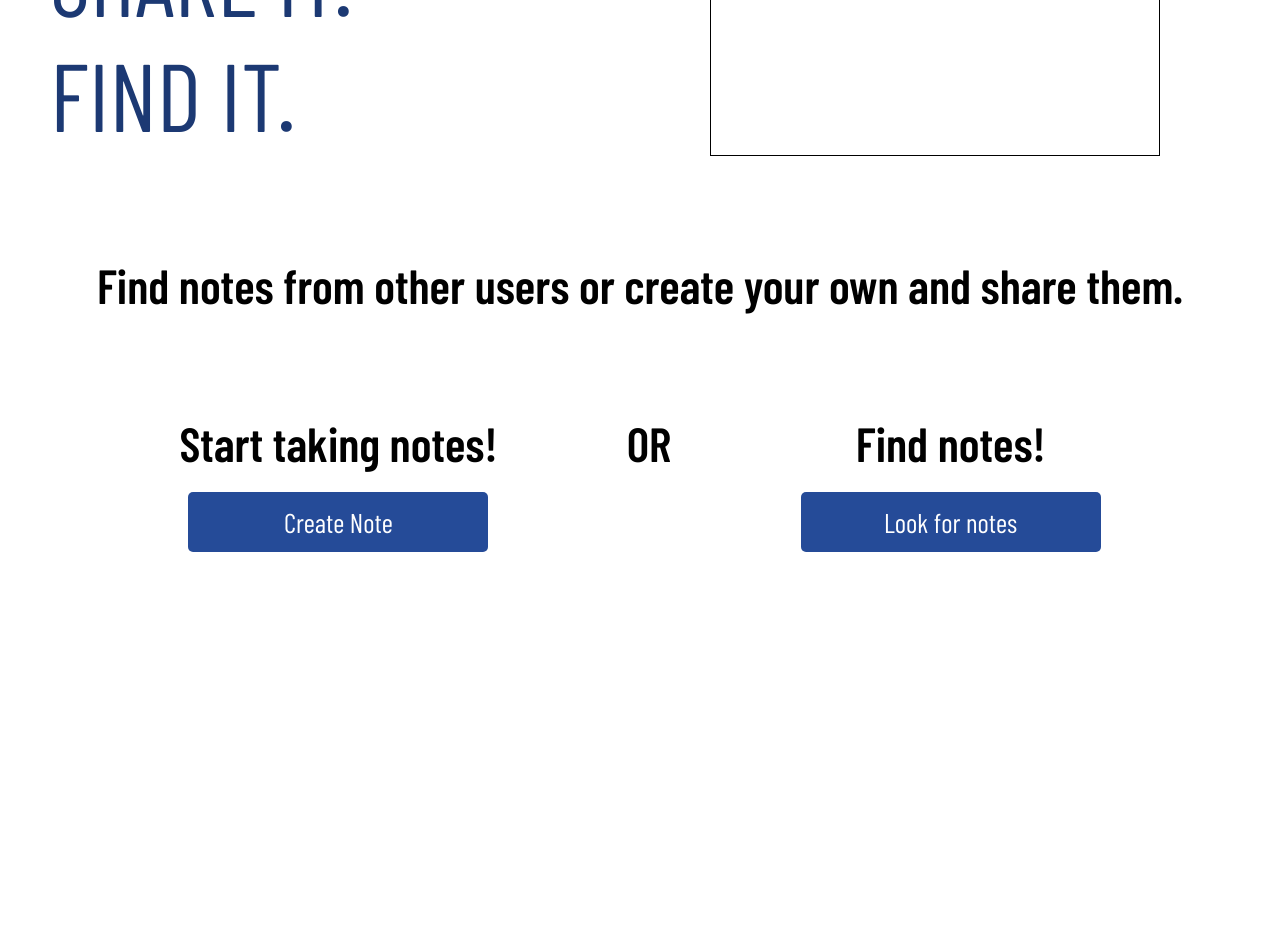
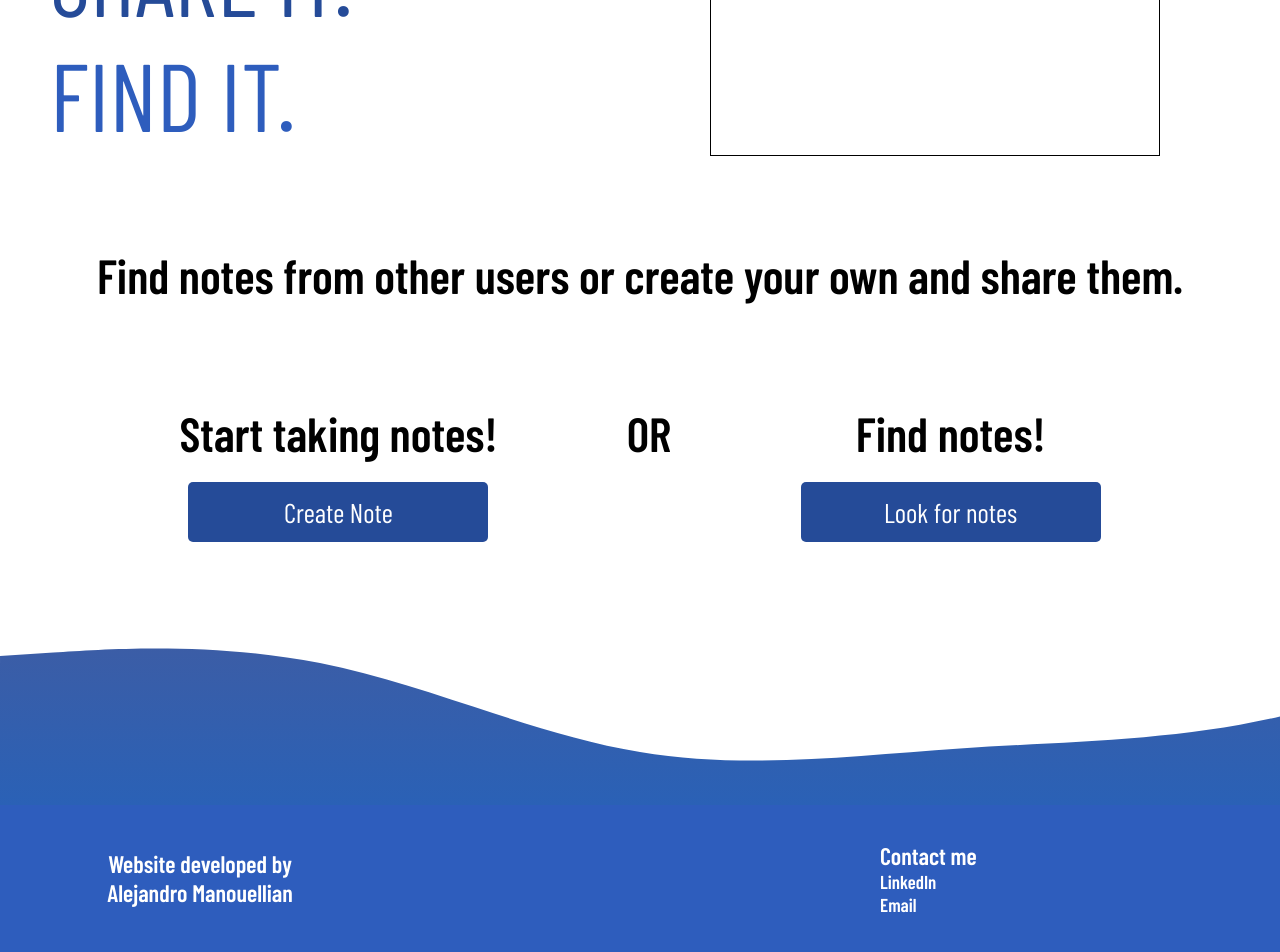
Before and after one commit to aleema95/notes-app-js, a React (Vite) app in the folder client/: page / in a window 1280 px wide. Shown: the part 304-1256 px from the top of the page. Before the commit the page ends 906 px from the top, so only its background shows below. Built offline with nearby package versions, Linux system fonts and the light colour scheme; a web font is replaced by a local one.

Commit message:
add home page

```diff
--- /dev/null
+++ b/client/src/assets/svg/Wave.jsx
@@ -0,0 +1,31 @@
+import * as React from "react"
+
+const SvgComponent = (props) => (
+  <svg
+    style={{
+      transform: "rotate(0deg)",
+      transition: ".3s",
+      marginBottom: "-5px"
+    }}
+    viewBox="0 0 1440 240"
+    xmlns="http://www.w3.org/2000/svg"
+    {...props}
+  >
+    <defs>
+      <linearGradient id="a" x1={0} x2={0} y1={1} y2={0}>
+        <stop stopColor="rgba(41.785, 96.686, 182.463, 1)" offset="0%" />
+        <stop stopColor="rgba(63.611, 92.002, 161.972, 1)" offset="100%" />
+      </linearGradient>
+    </defs>
+    <path
+      style={{
+        transform: "translate(0,0)",
+        opacity: 1,
+      }}
+      fill="url(#a)"
+      d="m0 72 60-4c60-4 180-12 300 12s240 80 360 100 240 4 360-4 240-8 360-36 240-84 360-108 240-16 360 0 240 40 360 60 240 36 360 56 240 44 360 48 240-12 360-28 240-32 360-36 240 4 360-4 240-32 360-56 240-48 360-28 240 84 360 112 240 20 360 12 240-16 360-28 240-28 360-24 240 28 360 20 240-48 360-52 240 28 360 32 240-20 360-20 240 24 360 20 240-36 300-52l60-16v192H0Z"
+    />
+  </svg>
+)
+
+export default SvgComponent
--- a/client/src/components/Home/Home.jsx
+++ b/client/src/components/Home/Home.jsx
@@ -1,5 +1,6 @@
 import React from 'react'
 import Navbar from '../Navbar/Navbar'
+import Wave from '../../assets/svg/Wave'
 import s from './Home.module.scss'
 
 export default function Home() {
@@ -9,9 +10,9 @@ export default function Home() {
       <section>
         <div className={s.hero_container}>
           <div className={s.hero_title_container}>
-            <h1 className={s.hero_title}>NOTE IT.</h1>
-            <h1 className={s.hero_title}>SHARE IT.</h1>
-            <h1 className={s.hero_title}>FIND IT.</h1>
+            <h1 className={`${s.hero_title} ${s.first_title}`}>NOTE IT.</h1>
+            <h1 className={`${s.hero_title} ${s.second_title}`}>SHARE IT.</h1>
+            <h1 className={`${s.hero_title} ${s.third_title}`}>FIND IT.</h1>
           </div>
           <div className={s.hero_card_component_container}>
             <h1 className={s.hero_card_component}>card component</h1>
@@ -32,6 +33,18 @@ export default function Home() {
           </div>
         </div>
       </section>
+      <Wave />
+      <footer>
+        <div className={s.footer_developer_name_container}>
+          <h2>Website developed by </h2>
+          <h2>Alejandro Manouellian</h2>
+        </div>
+        <div className={s.footer_contact}>
+          <h2>Contact me</h2>
+          <h3>LinkedIn</h3>
+          <h3>Email</h3>
+        </div>
+      </footer>
     </div>
   )
 }
--- a/client/src/components/Home/Home.module.scss
+++ b/client/src/components/Home/Home.module.scss
@@ -3,7 +3,6 @@
 .hero_container {
   height: 400px;
   margin-top: 50px;
-  // background-color: grey;
   display: flex;
   justify-content: space-between;
   .hero_title_container {
@@ -11,8 +10,16 @@
     height: 100%;
     .hero_title {
       font-size: 6rem;
+      font-weight: $weight-100;
+    }
+    .first_title {
       color: $first-color;
-      font-weight: $weight-100;
+    }
+    .second_title {
+      color: $second-color;
+    }
+    .third_title {
+      color: $third-color;
     }
   }
   .hero_card_component_container {
@@ -31,6 +38,7 @@
 
 .middle_section_container {
   text-align: center;
+  margin-top: -10px;
   font-size: 2rem;
   .call_to_action_container {
     display: flex;
@@ -46,3 +54,28 @@
     }
   }
 }
+
+footer {
+  display: flex;
+  justify-content: space-between;
+  width: 100%;
+  height: 150px;
+  background-color: $third-color;
+  color: $secondary-color;
+  .footer_developer_name_container {
+    display: flex;
+    flex-direction: column;
+    justify-content: center;
+    align-items: center;
+    height: 100%;
+    width: 400px;
+  }
+  .footer_contact {
+    height: 100%;
+    width: 400px;
+    display: flex;
+    flex-direction: column;
+    justify-content: center;
+    align-items: flex-start;
+  }
+}
--- a/client/src/components/Navbar/Navbar.jsx
+++ b/client/src/components/Navbar/Navbar.jsx
@@ -1,5 +1,6 @@
 import React from 'react'
 import s from './Navbar.module.scss'
+
 
 export default function Navbar() {
   return (
--- a/client/src/components/Navbar/Navbar.module.scss
+++ b/client/src/components/Navbar/Navbar.module.scss
@@ -3,7 +3,6 @@
 .main_container {
   width: 100%;
   height: 60px;
-  // background-color: #FFFFFF;
   background-color: #FFFFFF;
   display: flex;
   justify-content: space-between;
@@ -15,13 +14,12 @@
     min-width: 600px;
   }
   .nav_item {
-    color: $first-color;
+    color: $third-color;
     text-align: center;
     width: 200px;
-    // height: 100%;
     line-height: 60px;
     &:hover {
-      background-color: $first-color;
+      background-color: $third-color;
       color: #FFFFFF;
     }
   }
```
Also changed, not shown: client/src/assets/wave.svg (added).
